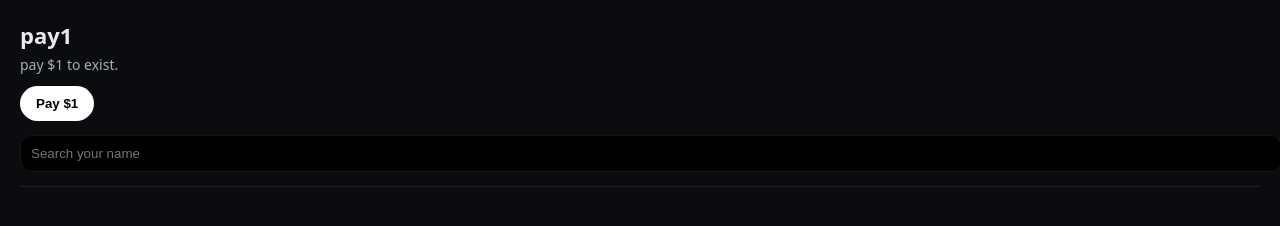
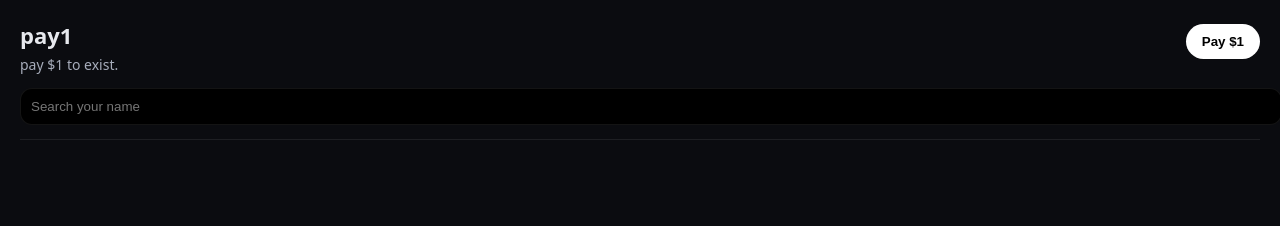
Before and after one commit to debaayllc/pay1, a plain HTML site: page index.html in a window 1280 px wide. Drawn offline with Linux system fonts and the light colour scheme; no server answers.

Commit message:
Move Pay button to header right

```diff
--- a/index.html
+++ b/index.html
@@ -57,17 +57,36 @@
     }
     .name{font-weight:800}
     .meta{color:#a7adbb;font-size:12px;margin-top:4px}
+
+    .header-top{
+      display:flex;
+      align-items:flex-start;
+      justify-content:space-between;
+      gap:12px;
+}
+
+    #payBtn{
+      flex-shrink:0;
+      margin-top:4px;
+}
+
   </style>
 </head>
 
 <body>
 
-<header>
-  <h1>pay1</h1>
-  <div class="tag">pay $1 to exist.</div>
-  <button id="payBtn">Pay $1</button>
+<header class="header">
+  <div class="header-top">
+    <div>
+      <h1>pay1</h1>
+      <div class="tag">pay $1 to exist.</div>
+    </div>
+    <button id="payBtn">Pay $1</button>
+  </div>
+
   <input id="search" class="search" placeholder="Search your name" />
 </header>
+
 
 <ol id="list"></ol>
 
```
